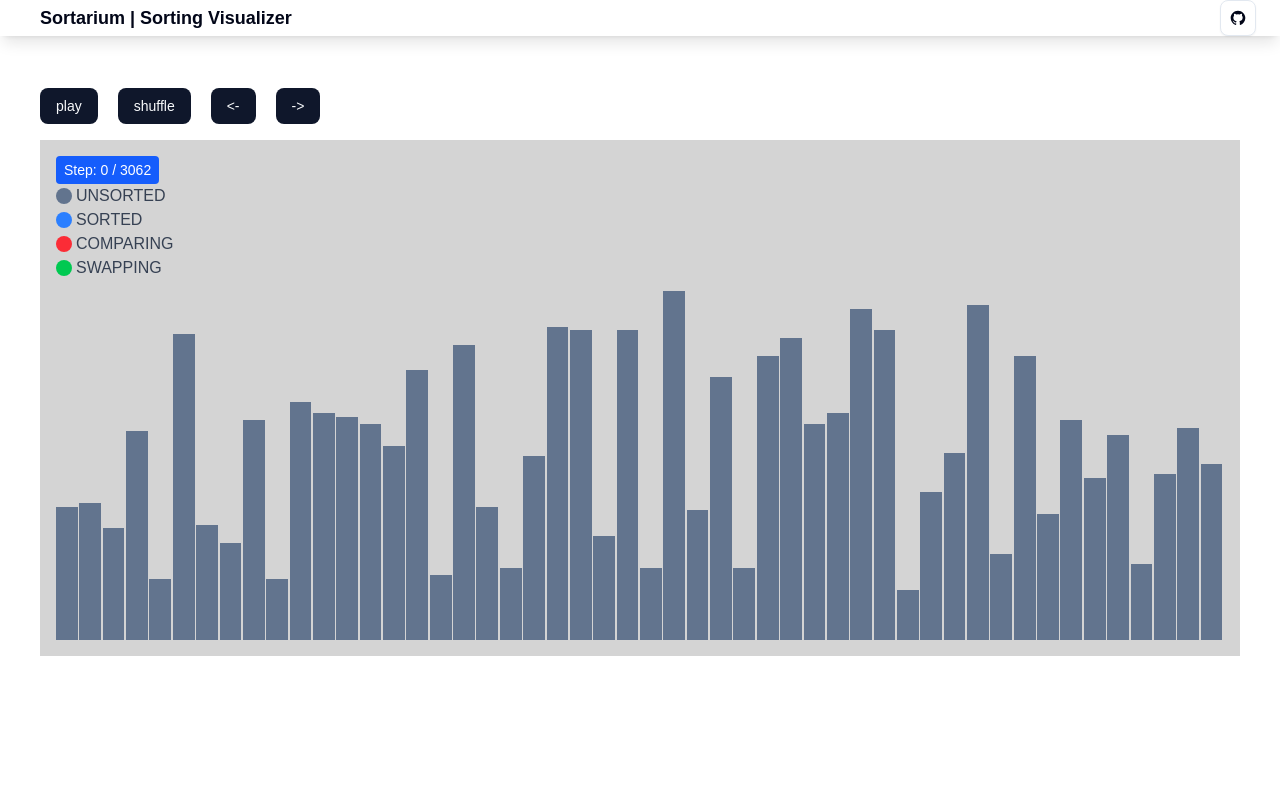
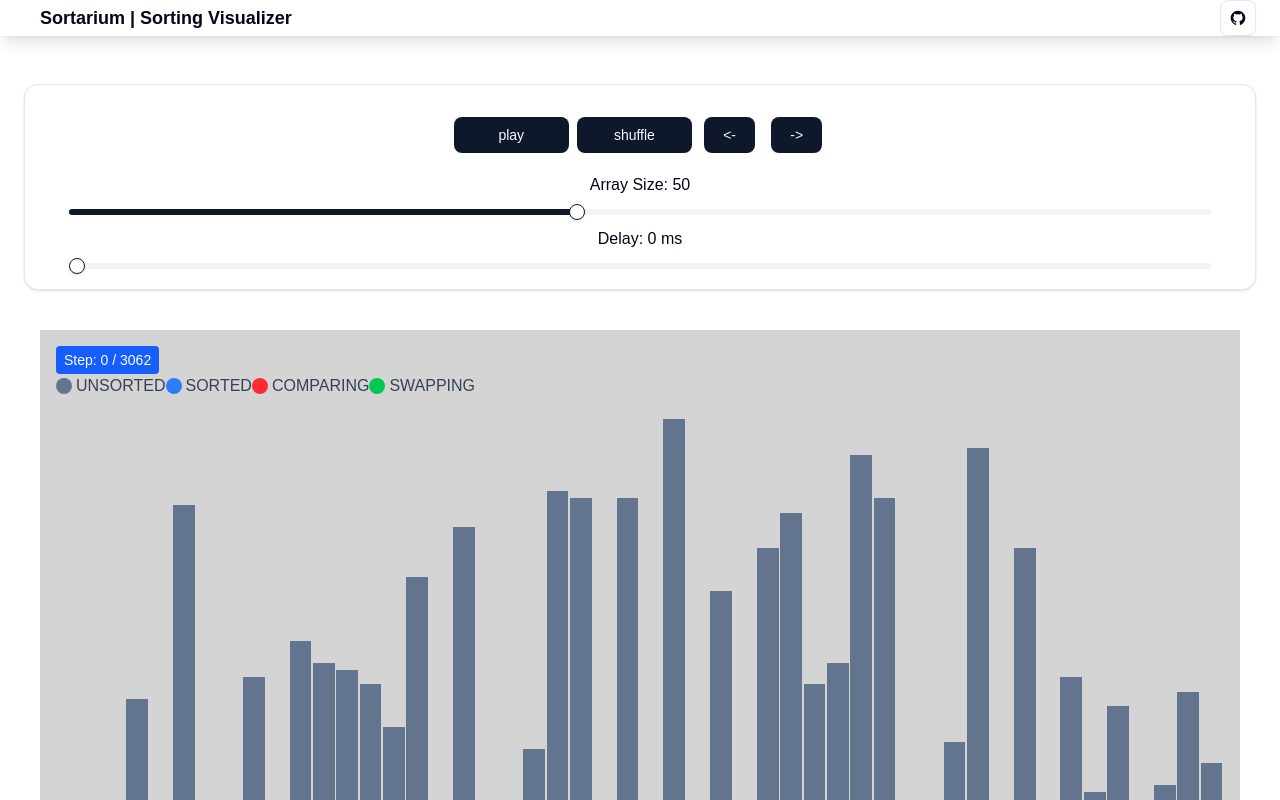
Before and after one commit to yoshifoxor/sortarium, a Next.js app: page / in a window 1280 px wide. Shown: the top 800 px of the page. Built offline with nearby package versions, Linux system fonts and the light colour scheme; a web font is replaced by a local one.

Commit message:
feat: add card and slider components
- enhance main content with size and delay controls

```diff
--- a/eslint.config.mjs
+++ b/eslint.config.mjs
@@ -27,6 +27,8 @@
       '**/obj/',
       '**/out/',
       '**/.next/',
+      '**/node_modules/',
+      '**/ui/',
     ],
   },
   {
--- a/package.json
+++ b/package.json
@@ -13,6 +13,7 @@
     "format:fix": "prettier . --write"
   },
   "dependencies": {
+    "@radix-ui/react-slider": "^1.3.6",
     "@radix-ui/react-slot": "^1.2.4",
     "class-variance-authority": "^0.7.1",
     "clsx": "^2.1.1",
--- a/src/components/mainContent/index.tsx
+++ b/src/components/mainContent/index.tsx
@@ -3,6 +3,8 @@
 
 import { BubbleSort } from '@/algorithms/bubbleSort/index';
 import { Button } from '@/components/ui/button';
+import { Card, CardContent } from '@/components/ui/card';
+import { Slider } from '@/components/ui/slider';
 import { Visualizer } from '@/components/visualizer';
 import { useCounter, useInterval, useToggle } from '@/hooks';
 import { AppState } from '@/types/index';
@@ -29,6 +31,18 @@
       }),
     [],
   );
+
+  const setSize = useCallback((size: number) => {
+    setState((s) => {
+      return { ...s, size: size };
+    });
+  }, []);
+
+  const setDelay = useCallback((delay: number) => {
+    setState((s) => {
+      return { ...s, delayMs: delay };
+    });
+  }, []);
 
   // 現在のstate.arrayに対してソートアルゴリズムを実行し、ソート過程の全ステップの履歴を取得
   const { array, sort } = state;
@@ -73,17 +87,18 @@
   return (
     <main className="@container mx-auto px-6 @3xl:px-0">
       <div className="min-h-[80vh] py-10">
-        <div className="m-4 mt-1 flex items-center">
+        <Card className="mb-10 p-5 text-center">
+          <CardContent>
             <Button
               id="play_stop_button"
-            className="mr-5"
+              className="m-1 mt-3 w-[9vw]"
               onClick={togglePlaying}
             >
               {playing ? 'stop' : 'play'}
             </Button>
             <Button
               id="shuffle_button"
-            className="mr-5"
+              className="m-1 mt-3 w-[9vw]"
               onClick={() => {
                 setArray(generateRandomArray(state.size, state.min, state.max));
                 turnOffPlaying();
@@ -96,7 +111,7 @@
             </Button>
             <Button
               id="prev_step_button"
-            className="mr-5"
+              className="m-2 w-[4vw] flex-row"
               onClick={() => {
                 turnOffPlaying();
                 decStep();
@@ -106,6 +121,7 @@
             </Button>
             <Button
               id="next_step_button"
+              className="m-2 w-[4vw] flex-row"
               onClick={() => {
                 turnOffPlaying();
                 incStep();
@@ -113,7 +129,34 @@
             >
               {'->'}
             </Button>
+            <div className="flex flex-col items-center justify-center">
+              <p className="mt-3">Array Size: {state.size}</p>
+              <Slider
+                id="slider_array_size"
+                className="mt-3"
+                defaultValue={[state.size]}
+                min={10}
+                max={100}
+                onValueChange={([size]: number[]) => {
+                  setSize(size);
+                  resetStep();
+                  turnOffPlaying();
+                }}
+              />
+              <p className="mt-3">Delay: {state.delayMs} ms</p>
+              <Slider
+                id="slider_delay_change"
+                className="mt-3"
+                defaultValue={[state.delayMs]}
+                min={0}
+                max={1000}
+                onValueChange={([size]: number[]) => {
+                  setDelay(size);
+                }}
+              />
             </div>
+          </CardContent>
+        </Card>
 
         <Visualizer max={state.max} sortHistory={sortHistory} step={step} />
       </div>
--- /dev/null
+++ b/src/components/ui/card.tsx
@@ -0,0 +1,92 @@
+import * as React from "react"
+
+import { cn } from "@/lib/utils"
+
+function Card({ className, ...props }: React.ComponentProps<"div">) {
+  return (
+    <div
+      data-slot="card"
+      className={cn(
+        "bg-card text-card-foreground flex flex-col gap-6 rounded-xl border py-6 shadow-sm",
+        className
+      )}
+      {...props}
+    />
+  )
+}
+
+function CardHeader({ className, ...props }: React.ComponentProps<"div">) {
+  return (
+    <div
+      data-slot="card-header"
+      className={cn(
+        "@container/card-header grid auto-rows-min grid-rows-[auto_auto] items-start gap-2 px-6 has-data-[slot=card-action]:grid-cols-[1fr_auto] [.border-b]:pb-6",
+        className
+      )}
+      {...props}
+    />
+  )
+}
+
+function CardTitle({ className, ...props }: React.ComponentProps<"div">) {
+  return (
+    <div
+      data-slot="card-title"
+      className={cn("leading-none font-semibold", className)}
+      {...props}
+    />
+  )
+}
+
+function CardDescription({ className, ...props }: React.ComponentProps<"div">) {
+  return (
+    <div
+      data-slot="card-description"
+      className={cn("text-muted-foreground text-sm", className)}
+      {...props}
+    />
+  )
+}
+
+function CardAction({ className, ...props }: React.ComponentProps<"div">) {
+  return (
+    <div
+      data-slot="card-action"
+      className={cn(
+        "col-start-2 row-span-2 row-start-1 self-start justify-self-end",
+        className
+      )}
+      {...props}
+    />
+  )
+}
+
+function CardContent({ className, ...props }: React.ComponentProps<"div">) {
+  return (
+    <div
+      data-slot="card-content"
+      className={cn("px-6", className)}
+      {...props}
+    />
+  )
+}
+
+function CardFooter({ className, ...props }: React.ComponentProps<"div">) {
+  return (
+    <div
+      data-slot="card-footer"
+      className={cn("flex items-center px-6 [.border-t]:pt-6", className)}
+      {...props}
+    />
+  )
+}
+
+export {
+  Card,
+  CardHeader,
+  CardFooter,
+  CardTitle,
+  CardAction,
+  CardDescription,
+  CardContent,
+}
--- /dev/null
+++ b/src/components/ui/slider.tsx
@@ -0,0 +1,63 @@
+"use client"
+
+import * as React from "react"
+import * as SliderPrimitive from "@radix-ui/react-slider"
+
+import { cn } from "@/lib/utils"
+
+function Slider({
+  className,
+  defaultValue,
+  value,
+  min = 0,
+  max = 100,
+  ...props
+}: React.ComponentProps<typeof SliderPrimitive.Root>) {
+  const _values = React.useMemo(
+    () =>
+      Array.isArray(value)
+        ? value
+        : Array.isArray(defaultValue)
+          ? defaultValue
+          : [min, max],
+    [value, defaultValue, min, max]
+  )
+
+  return (
+    <SliderPrimitive.Root
+      data-slot="slider"
+      defaultValue={defaultValue}
+      value={value}
+      min={min}
+      max={max}
+      className={cn(
+        "relative flex w-full touch-none items-center select-none data-[disabled]:opacity-50 data-[orientation=vertical]:h-full data-[orientation=vertical]:min-h-44 data-[orientation=vertical]:w-auto data-[orientation=vertical]:flex-col",
+        className
+      )}
+      {...props}
+    >
+      <SliderPrimitive.Track
+        data-slot="slider-track"
+        className={cn(
+          "bg-muted relative grow overflow-hidden rounded-full data-[orientation=horizontal]:h-1.5 data-[orientation=horizontal]:w-full data-[orientation=vertical]:h-full data-[orientation=vertical]:w-1.5"
+        )}
+      >
+        <SliderPrimitive.Range
+          data-slot="slider-range"
+          className={cn(
+            "bg-primary absolute data-[orientation=horizontal]:h-full data-[orientation=vertical]:w-full"
+          )}
+        />
+      </SliderPrimitive.Track>
+      {Array.from({ length: _values.length }, (_, index) => (
+        <SliderPrimitive.Thumb
+          data-slot="slider-thumb"
+          key={index}
+          className="border-primary ring-ring/50 block size-4 shrink-0 rounded-full border bg-white shadow-sm transition-[color,box-shadow] hover:ring-4 focus-visible:ring-4 focus-visible:outline-hidden disabled:pointer-events-none disabled:opacity-50"
+        />
+      ))}
+    </SliderPrimitive.Root>
+  )
+}
+
+export { Slider }
--- a/src/components/visualizer/chart.tsx
+++ b/src/components/visualizer/chart.tsx
@@ -29,7 +29,7 @@
   // console.log(array);
 
   return (
-    <div className="flex h-[45vh] flex-row items-end">
+    <div className="flex h-full flex-row items-end">
       {array.map((value, index) => {
         const width = 100 / size;
         const height = (value / max) * 100;
--- a/src/components/visualizer/index.tsx
+++ b/src/components/visualizer/index.tsx
@@ -34,7 +34,7 @@
   return (
     <div
       id="visualizer"
-      className="m-4 mt-1 flex h-full w-auto flex-col bg-neutral-300 p-4"
+      className="m-4 mt-1 flex h-[100dvh] w-auto flex-col bg-neutral-300 p-4"
     >
       <Step step={step} max={sortHistory.length - 1} />
       <Legend items={LEGEND_ITEMS} />
--- a/src/components/visualizer/legend.tsx
+++ b/src/components/visualizer/legend.tsx
@@ -22,7 +22,7 @@
 
 export function Legend({ items }: Props) {
   return (
-    <div id="legend" className="flex w-auto flex-col">
+    <div id="legend" className="flex w-[25vw]">
       {items.map((item, index) => (
         <LegendItem
           id={`legend_item[${index}]`}
```
Also changed, not shown: 1 other file (tests, documents, lock files or other folders). Lines whose indentation alone changed are shown as unchanged.
